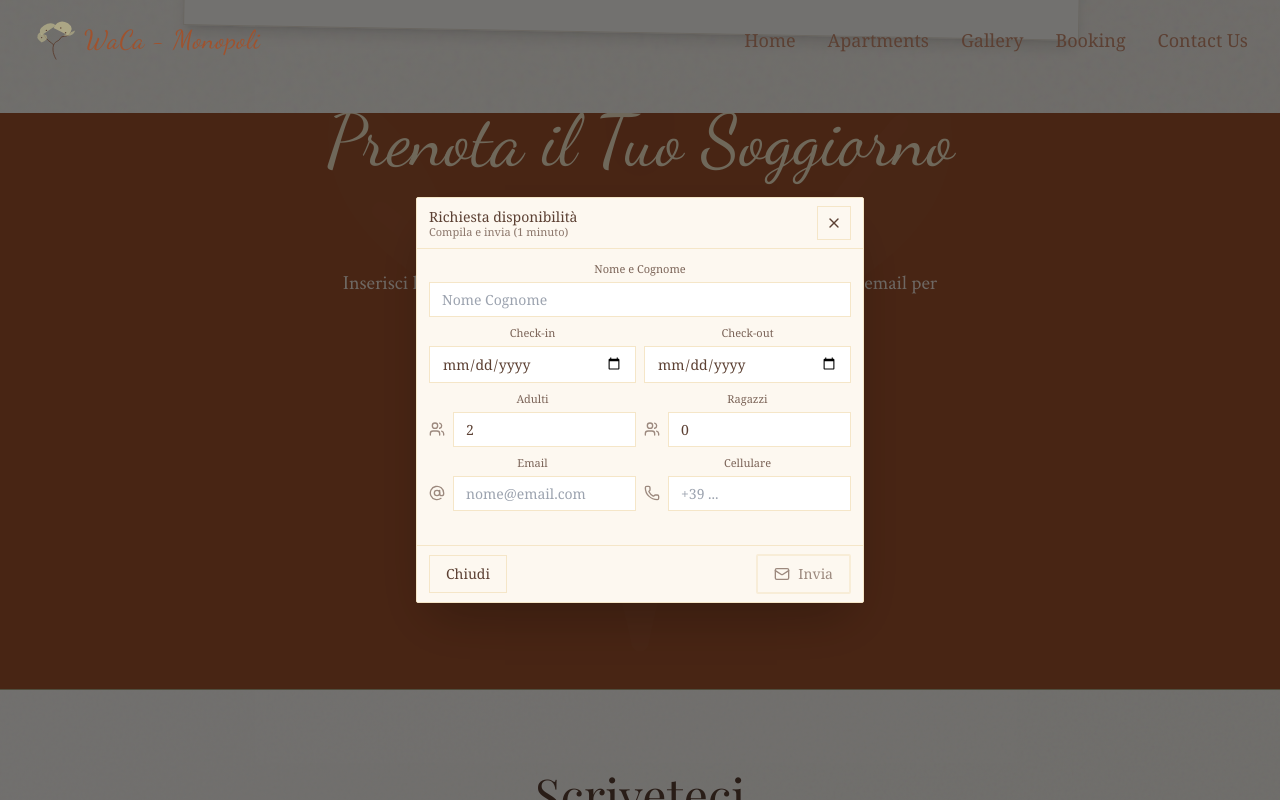
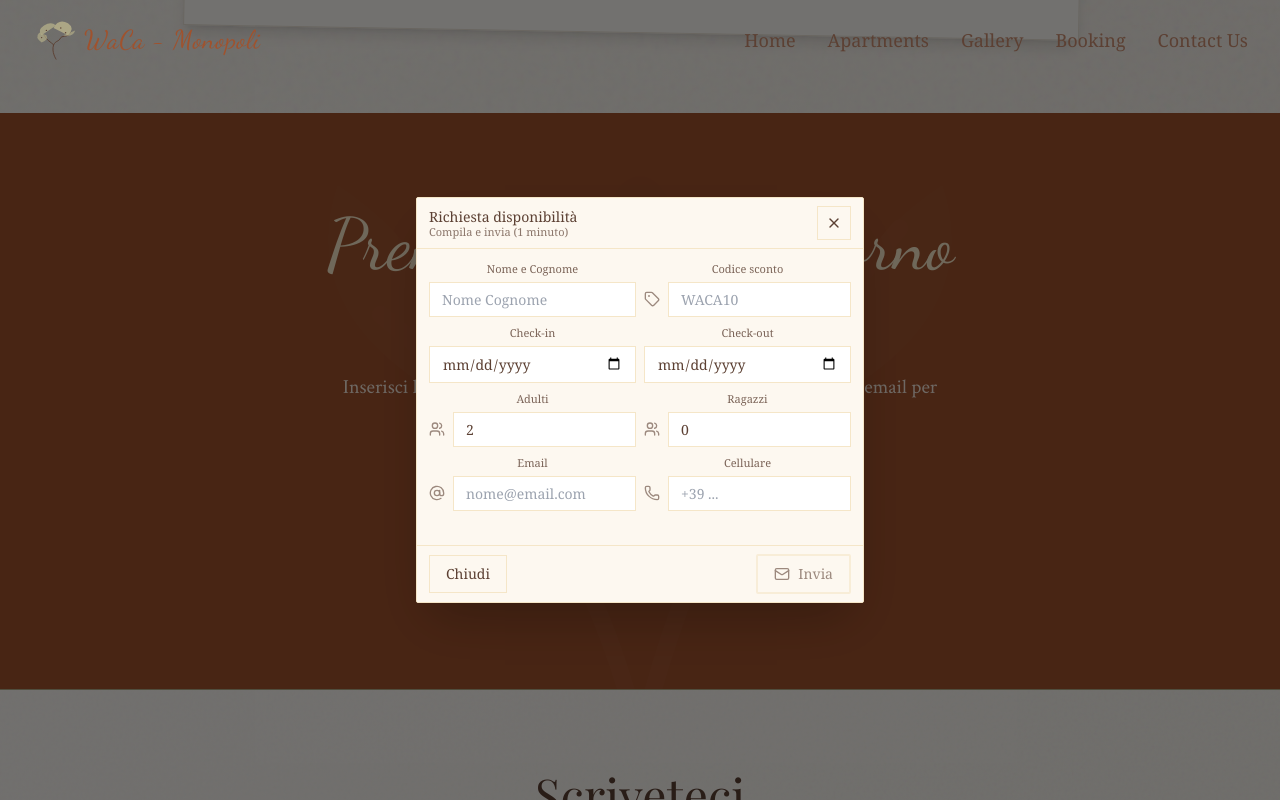
Before and after one commit to giannidigioia-droid/WaCa-Prod, a React (Vite) app: page / in a window 1280 px wide. Both pictures are taken after a click on the button "Check Availability". Shown: the part 7084-7884 px from the top of the page. Built offline with nearby package versions, Linux system fonts and the light colour scheme; a web font is replaced by a local one.

Commit message:
Update BookingCTA.tsx
Add discount code

```diff
--- a/src/components/BookingCTA.tsx
+++ b/src/components/BookingCTA.tsx
@@ -1,7 +1,7 @@
 import React, { useEffect, useMemo, useState } from 'react'
 import emailjs from '@emailjs/browser'
 import { OliveBranch } from './DecorativeElements'
-import { Calendar, Mail, Users, Phone, AtSign, X } from 'lucide-react'
+import { Calendar, Mail, Users, Phone, AtSign, X, Tag } from 'lucide-react'
 
 /**
  * EmailJS config (your real values)
@@ -54,6 +54,7 @@ export function BookingCTA() {
   const [children, setChildren] = useState<number>(0)
   const [childrenAges, setChildrenAges] = useState<string>('')
   const [fullName, setFullName] = useState<string>('')
+  const [discountCode, setDiscountCode] = useState<string>('')
   const [email, setEmail] = useState('')
   const [phone, setPhone] = useState('')
 
@@ -62,7 +63,6 @@ export function BookingCTA() {
     if (!open) return
     const setVh = () => {
       const vh = window.innerHeight * 0.01
-      // ✅ FIX: string template must use backticks
       document.documentElement.style.setProperty('--vh', `${vh}px`)
     }
     setVh()
@@ -127,6 +127,7 @@ export function BookingCTA() {
       const templateParams = {
         title: 'Richiesta disponibilità WaCa',
         name: fullName.trim() || 'Ospite WaCa',
+        discount_code: discountCode.trim() || '-',
         checkin: checkIn,
         checkout: checkOut,
         nights: String(nights),
@@ -144,9 +145,7 @@ export function BookingCTA() {
         EMAILJS_PUBLIC_KEY
       )
 
-      // ✅ Fire conversion ONLY on success
       gtag_report_conversion()
-
       setSentOk(true)
     } catch (err: any) {
       setSentOk(false)
@@ -156,7 +155,6 @@ export function BookingCTA() {
     }
   }
 
-  // small shared classes (compact)
   const labelCls = 'block text-[11px] font-serif mb-1 opacity-80'
   const inputCls =
     'w-full border border-[var(--cream)] bg-white px-3 py-2 font-serif text-sm leading-tight'
@@ -168,7 +166,6 @@ export function BookingCTA() {
       id="booking"
       className="py-24 px-4 bg-[var(--sienna)] relative overflow-hidden text-[var(--paper)] scroll-mt-24"
     >
-      {/* Background pattern */}
       <div className="absolute inset-0 opacity-10 pointer-events-none">
         <OliveBranch className="w-full h-full object-cover text-white transform scale-150 opacity-20" />
       </div>
@@ -187,7 +184,6 @@ export function BookingCTA() {
           email per disponibilità e miglior tariffa garantita.
         </p>
 
-        {/* Single CTA */}
         <div className="flex justify-center">
           <button
             type="button"
@@ -206,7 +202,6 @@ export function BookingCTA() {
           Minimum stay: 3 nights • Best Price Guaranteed
         </p>
 
-        {/* Modal */}
         {open && (
           <div
             className="fixed inset-0 z-50"
@@ -214,10 +209,8 @@ export function BookingCTA() {
             aria-modal="true"
             style={{ height: 'calc(var(--vh, 1vh) * 100)' }}
           >
-            {/* Backdrop */}
             <div className="absolute inset-0 bg-black/55" onClick={closeModal} />
 
-            {/* Compact card */}
             <div
               className="absolute inset-0 flex items-center justify-center p-3"
               style={{
@@ -226,7 +219,6 @@ export function BookingCTA() {
               }}
             >
               <div className="relative w-full max-w-md bg-[var(--paper)] text-[var(--brown)] border border-[var(--cream)] shadow-2xl rounded-sm overflow-hidden">
-                {/* Header */}
                 <div className="px-3 py-2 border-b border-[var(--cream)] bg-[var(--paper)] flex items-center justify-between gap-2">
                   <div className="text-left min-w-0">
                     <div className="font-serif text-sm leading-tight">
@@ -248,7 +240,6 @@ export function BookingCTA() {
                   </button>
                 </div>
 
-                {/* Content */}
                 <div className="px-3 py-3">
                   {(sentOk === true || sentOk === false || errorMsg) && (
                     <div
@@ -265,7 +256,7 @@ export function BookingCTA() {
                   )}
 
                   <div className="grid grid-cols-2 gap-2">
-                    <div className="col-span-2">
+                    <div>
                       <label className={labelCls}>Nome e Cognome</label>
                       <input
                         type="text"
@@ -277,6 +268,23 @@ export function BookingCTA() {
                         placeholder="Nome Cognome"
                         className={inputCls}
                       />
+                    </div>
+
+                    <div>
+                      <label className={labelCls}>Codice sconto</label>
+                      <div className={iconWrap}>
+                        <Tag className={iconCls} />
+                        <input
+                          type="text"
+                          value={discountCode}
+                          onChange={(e) => {
+                            setDiscountCode(e.target.value.toUpperCase())
+                            resetFeedback()
+                          }}
+                          placeholder="WACA10"
+                          className={inputCls}
+                        />
+                      </div>
                     </div>
 
                     <div>
```
